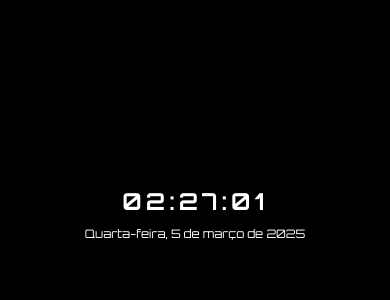
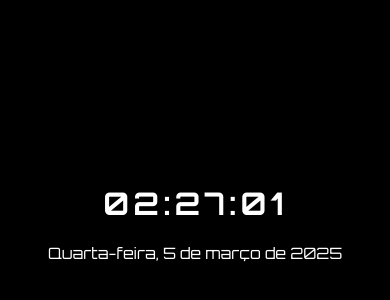
Before and after one commit to souandresouza/oblivionclock, a plain HTML site: page index.html in a window 390 px wide. Shown: the part 208-508 px from the top of the page. Drawn offline with Linux system fonts and the light colour scheme.

Commit message:
Update mobile.css

```diff
--- a/mobile.css
+++ b/mobile.css
@@ -5,6 +5,7 @@ body {
     align-items: center;
     height: 100vh;
     margin: 0;
+    padding: 10px; /* Added padding for better spacing */
     font-family: 'Orbitron', sans-serif;
     transition: background-color 0.5s, color 0.5s;
 }
@@ -32,20 +33,21 @@ body.dark #clock {
 }
 
 #clock {
-    width: 50%; /* Adjusted width for landscape */
+    width: 80%; /* Increased width for better visibility */
     height: auto;
     display: flex;
     justify-content: center;
     align-items: center;
-    font-size: 6vw; /* Adjusted font size for landscape */
+    font-size: 8vw; /* Adjusted font size for readability */
     font-weight: bold;
     letter-spacing: 4px;
     border-radius: 10px;
+    margin-bottom: 10px; /* Added margin for spacing */
 }
 
 #date {
-    font-size: 3vw; /* Adjusted font size for landscape */
-    margin-top: 10px; /* Reduced margin for better spacing */
+    font-size: 4vw; /* Adjusted font size for readability */
+    margin-top: 10px;
     text-align: center;
     line-height: 1.4;
 }
```
